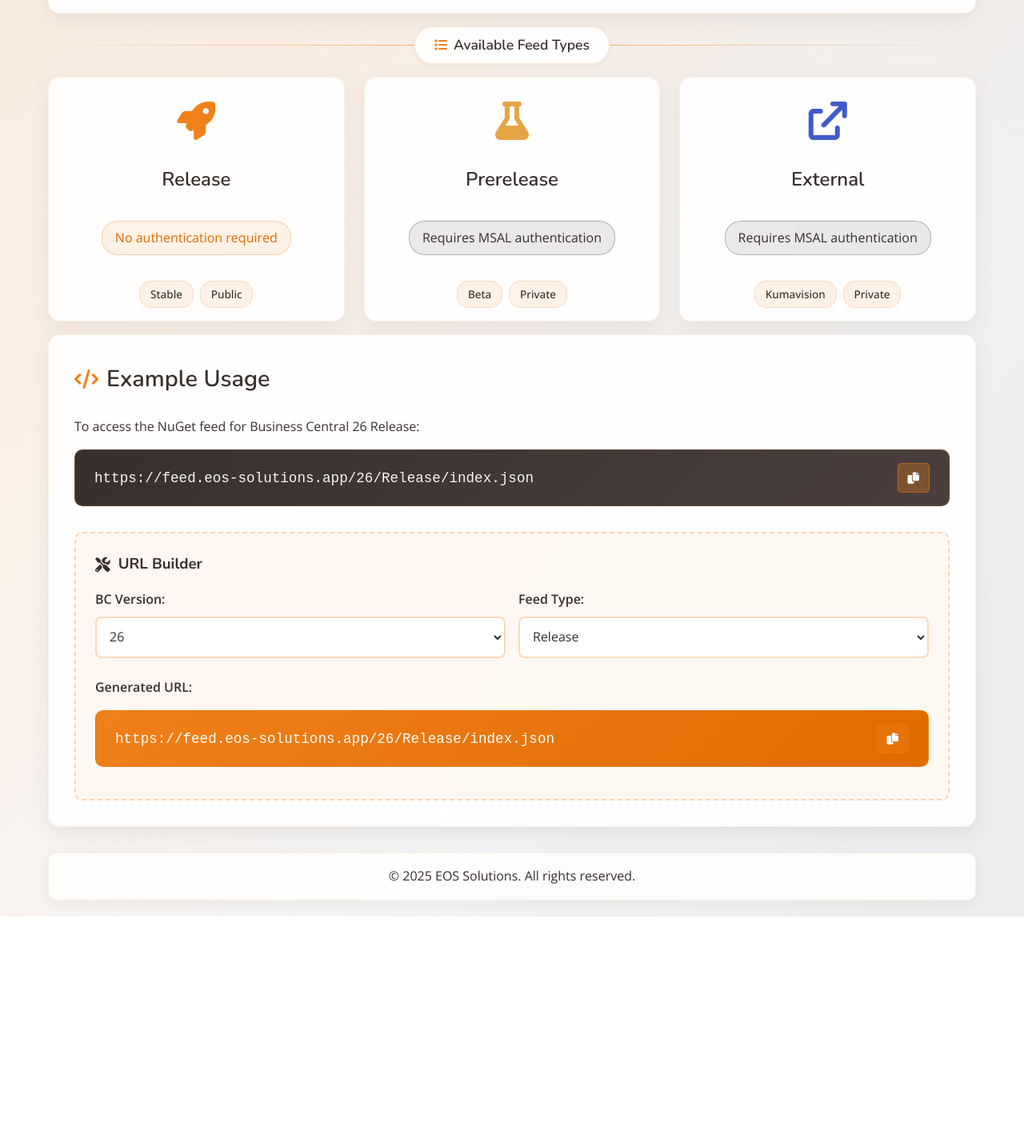
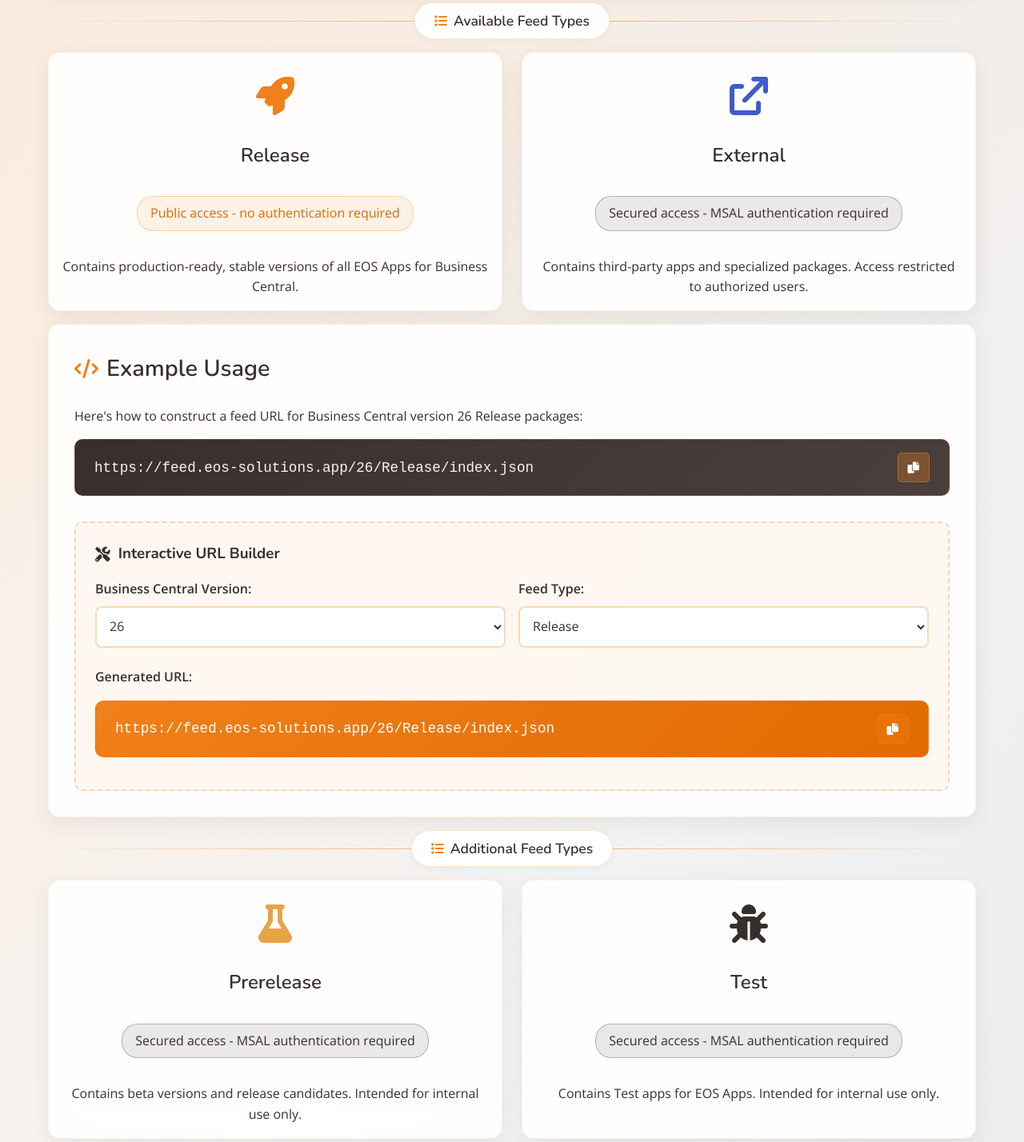
Before and after one commit to EOS-Solutions/EOSBcFeedProxy, a plain HTML site: page index.html in a window 1280 px wide. Shown: the part 422-1850 px from the top of the page at 80% size. Before the commit the page ends 1568 px from the top, so only its background shows below. Drawn offline with nearby package versions, Linux system fonts and the light colour scheme.

Commit message:
Update NuGet feed details and add additional feed types

```diff
--- a/index.html
+++ b/index.html
@@ -16,9 +16,8 @@
         <header class="header">
             <div class="logo">
                 <i class="fas fa-cube"></i>
-                <h1>EOS Solutions NuGet Feeds</h1>
+                <h1>EOS APPS NuGet Feeds</h1>
             </div>
-            <p class="subtitle">Business Central Package Management</p>
         </header>
 
         <main class="main-content">
@@ -29,10 +28,10 @@
                         <h2>URL Format</h2>
                     </div>
                     <div class="card-content">
-                        <p>The URLs for the NuGet feeds are built in the following format:</p>
+                        <p>All NuGet feed URLs follow a consistent structure to ensure easy access and integration:</p>
                         <div class="code-block">
-                            <code>/{BC version}/{Type}</code>
-                            <button class="copy-btn" onclick="copyToClipboard('/{BC version}/{Type}')">
+                            <code>https://feed.eos-solutions.app/{BC version}/{Type}/index.json</code>
+                            <button class="copy-btn" onclick="copyToClipboard('https\:\/\/feed.eos-solutions.app/{BC version}/{Type}/index.json')">
                                 <i class="fas fa-copy"></i>
                             </button>
                         </div>
@@ -52,46 +51,20 @@
                             <i class="fas fa-rocket"></i>
                         </div>
                         <h3>Release</h3>
-                        <p class="auth-status no-auth">No authentication required</p>
+                        <p class="auth-status no-auth">Public access - no authentication required</p>
                         <div class="features">
-                            <span class="feature-tag">Stable</span>
-                            <span class="feature-tag">Public</span>
+                            <span>Contains production-ready, stable versions of all EOS Apps for Business Central.</span>
                         </div>
                     </div>
-
-                    <div class="feed-card prerelease">
-                        <div class="card-icon">
-                            <i class="fas fa-flask"></i>
-                        </div>
-                        <h3>Prerelease</h3>
-                        <p class="auth-status auth-required">Requires MSAL authentication</p>
-                        <div class="features">
-                            <span class="feature-tag">Beta</span>
-                            <span class="feature-tag">Private</span>
-                        </div>
-                    </div>
-                    <!--
-                    <div class="feed-card test">
-                        <div class="card-icon">
-                            <i class="fas fa-bug"></i>
-                        </div>
-                        <h3>Test</h3>
-                        <p class="auth-status auth-required">Requires MSAL authentication</p>
-                        <div class="features">
-                            <span class="feature-tag">Testing</span>
-                            <span class="feature-tag">Private</span>
-                        </div>
-                    </div> -->
 
                     <div class="feed-card external">
                         <div class="card-icon">
                             <i class="fas fa-external-link"></i>
                         </div>
                         <h3>External</h3>
-                        <p class="auth-status auth-required">Requires MSAL authentication</p>
+                        <p class="auth-status auth-required">Secured access - MSAL authentication required</p>
                         <div class="features">
-                            <span class="feature-tag">Kumavision</span>
-                            <span class="feature-tag">Private</span>
+                            <span>Contains third-party apps and specialized packages. Access restricted to authorized users.</span>
                         </div>
                     </div>
                 </div>
@@ -104,7 +77,7 @@
                         <h2>Example Usage</h2>
                     </div>
                     <div class="card-content">
-                        <p>To access the NuGet feed for Business Central 26 Release:</p>
+                        <p>Here's how to construct a feed URL for Business Central version 26 Release packages:</p>
                         <div class="url-example">
                             <div class="code-block example">
                                 <code id="example-url">https://feed.eos-solutions.app/26/Release/index.json</code>
@@ -116,10 +89,10 @@
                         </div>
 
                         <div class="url-builder">
-                            <h3><i class="fas fa-tools"></i> URL Builder</h3>
+                            <h3><i class="fas fa-tools"></i> Interactive URL Builder</h3>
                             <div class="builder-controls">
                                 <div class="input-group">
-                                    <label for="bc-version">BC Version:</label>
+                                    <label for="bc-version">Business Central Version:</label>
                                     <select id="bc-version" onchange="updateURL()">
                                         <option value="26">26</option>
                                         <option value="25">25</option>
@@ -148,6 +121,37 @@
                     </div>
                 </div>
             </section>
+
+
+            <section class="feed-types">
+                <div class="section-divider">
+                    <span class="divider-text">
+                        <i class="fas fa-list"></i>Additional Feed Types
+                    </span>
+                </div>
+                <div class="cards-grid">
+                    <div class="feed-card prerelease">
+                        <div class="card-icon">
+                            <i class="fas fa-flask"></i>
+                        </div>
+                        <h3>Prerelease</h3>
+                        <p class="auth-status auth-required">Secured access - MSAL authentication required</p>
+                        <div class="features">
+                            <span>Contains beta versions and release candidates. Intended for internal use only.</span>
+                        </div>
+                    </div>
+                    <div class="feed-card test">
+                        <div class="card-icon">
+                            <i class="fas fa-bug"></i>
+                        </div>
+                        <h3>Test</h3>
+                        <p class="auth-status auth-required">Secured access - MSAL authentication required</p>
+                        <div class="features">
+                            <span>Contains Test apps for EOS Apps. Intended for internal use only.</span>
+                        </div>
+                    </div>
+                </div>
+            </section>
         </main>
 
         <footer class="footer">
@@ -158,7 +162,7 @@
     <!-- Toast notification -->
     <div id="toast" class="toast">
         <i class="fas fa-check-circle"></i>
-        <span>Copied to clipboard!</span>
+        <span>URL copied to clipboard successfully!</span>
     </div>
 </body>
 <style>
```
